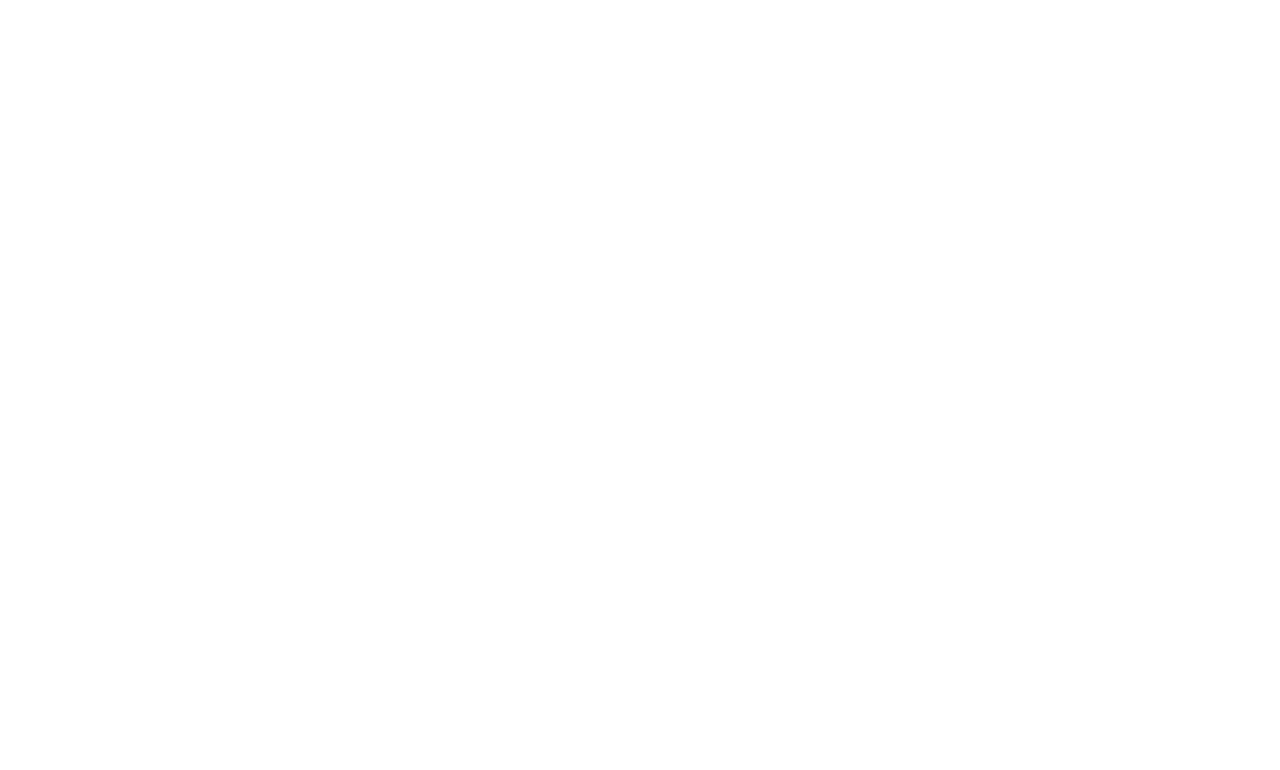
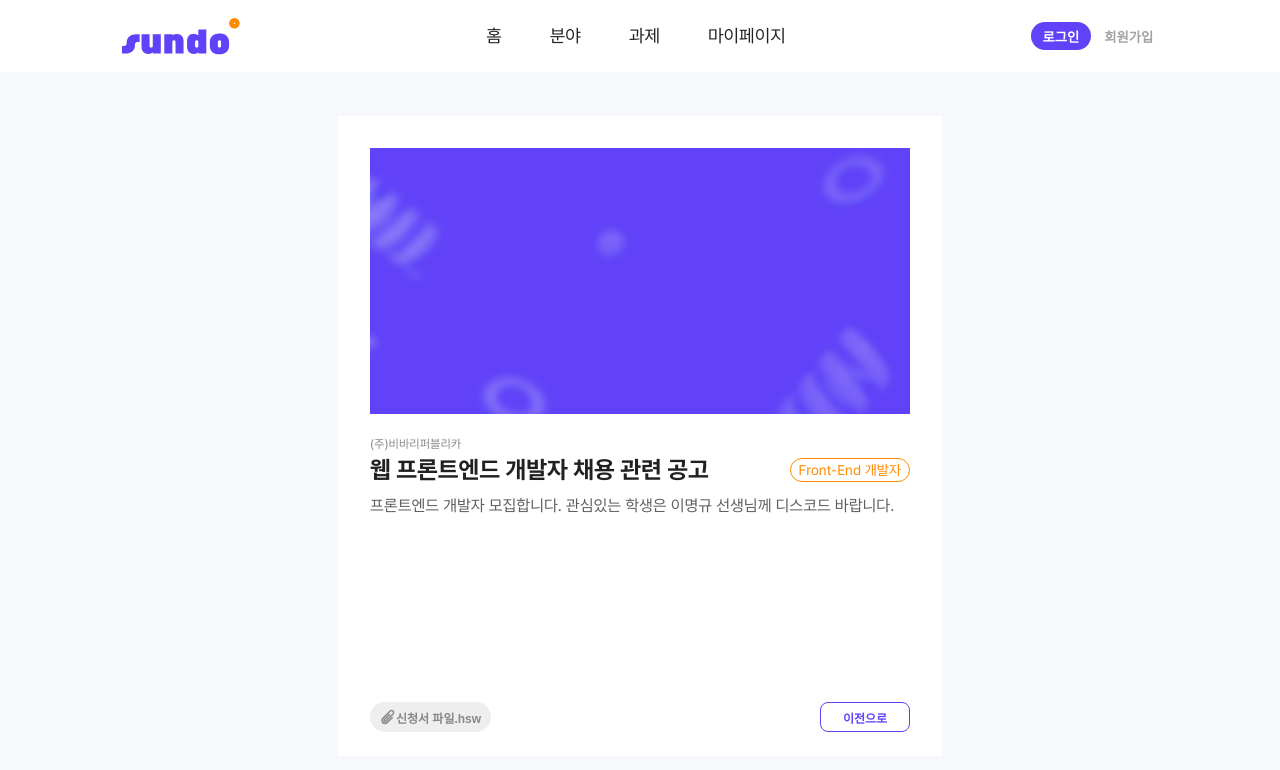
Before and after one commit to GSM-Not-Easy/Sundo-Frontend, a React (Create React App) app: page /job/1 in a window 1280 px wide. Before the commit this address had no page. Shown: the top 770 px of the page. Built offline with nearby package versions, Linux system fonts and the light colour scheme.

Commit message:
Add job detail page

```diff
--- /dev/null
+++ b/src/assets/svg/ClipIcon.jsx
@@ -0,0 +1,21 @@
+const ClipIcon = () => {
+  return (
+    <svg
+      width='16'
+      height='16'
+      viewBox='0 0 16 16'
+      fill='none'
+      xmlns='http://www.w3.org/2000/svg'
+    >
+      <path
+        d='M12.25 8.49271L7.12135 13.6214C6.55874 14.184 5.79567 14.5001 5.00002 14.5001C4.20436 14.5001 3.4413 14.184 2.87869 13.6214C2.31607 13.0588 2 12.2957 2 11.5C2 10.7044 2.31607 9.94133 2.87869 9.37871L10.172 2.08538C10.3578 1.89969 10.5783 1.75241 10.821 1.65195C11.0637 1.55149 11.3238 1.49982 11.5865 1.49988C11.8492 1.49994 12.1092 1.55174 12.3519 1.65231C12.5945 1.75289 12.815 1.90027 13.0007 2.08605C13.1864 2.27182 13.3337 2.49236 13.4341 2.73505C13.5346 2.97775 13.5862 3.23785 13.5862 3.50052C13.5861 3.76318 13.5343 4.02327 13.4338 4.26591C13.3332 4.50856 13.1858 4.72903 13 4.91471L5.70135 12.2134C5.51201 12.3949 5.25893 12.4941 4.99665 12.4908C4.73437 12.4874 4.4839 12.3812 4.29922 12.1949C4.11453 12.0087 4.01042 11.7573 4.00933 11.495C4.00823 11.2327 4.11023 10.9805 4.29335 10.7927L9.50002 5.58605M5.70735 12.2067L5.70068 12.2134'
+        stroke='#888888'
+        strokeWidth='1.5'
+        strokeLinecap='round'
+        strokeLinejoin='round'
+      />
+    </svg>
+  );
+};
+
+export default ClipIcon;
--- a/src/assets/svg/index.js
+++ b/src/assets/svg/index.js
@@ -15,3 +15,4 @@
 export { default as SearchIcon } from './SearchIcon';
 export { default as ArrowIcon } from './ArrowIcon';
 export { default as SendIcon } from './SendIcon';
+export { default as ClipIcon } from './ClipIcon';
--- /dev/null
+++ b/src/pageContainer/JobDetailPage/index.jsx
@@ -0,0 +1,59 @@
+import * as S from './style';
+import * as A from '../../assets/svg';
+import * as C from '../../components';
+import TestImg from '../../assets/png/BackGround.png';
+import { useNavigate, useParams } from 'react-router-dom';
+
+const JobDetail = () => {
+  const jobs = [
+    {
+      id: '1',
+      name: '(주)비바리퍼블리카',
+      major: 'Front-End 개발자',
+      title: '웹 프론트엔드 개발자 채용 관련 공고',
+      content:
+        '프론트엔드 개발자 모집합니다. 관심있는 학생은 이명규 선생님께 디스코드 바랍니다.',
+    },
+    {
+      id: '2',
+      name: '(주)당근',
+      major: 'UI/UX 디자이너',
+      title: 'UIUX 디자이너 채용관련 공고',
+      content:
+        '당근마켓을 개발한 (주)당근 회사에서 우리 학교 디자이너를 채용하기를 희망합니다. 지원을 희망하는 학생들은 이명규 선생님께 디스코드 바랍니다.',
+    },
+  ];
+  const { id } = useParams();
+  const selectedJob = jobs.find((job) => job.id === id);
+  const navigate = useNavigate();
+
+  return (
+    <S.JobDetail>
+      <C.Header />
+      <S.JobDetailContainer>
+        <S.JobDetailWrapper>
+          <img src={TestImg} alt='채용 공고 이미지' />
+          <S.JobDetailContent>
+            <S.JobCompanyName>{selectedJob.name}</S.JobCompanyName>
+            <S.TitleWrapper>
+              <S.Title>{selectedJob.title}</S.Title>
+              <S.Major>{selectedJob.major}</S.Major>
+            </S.TitleWrapper>
+            <S.Content>{selectedJob.content}</S.Content>
+          </S.JobDetailContent>
+          <S.ButtonContainer>
+            <S.DownloadButtonWrapper>
+              <A.ClipIcon />
+              <S.DownloadButton>신청서 파일.hsw</S.DownloadButton>
+            </S.DownloadButtonWrapper>
+            <S.BackButton onClick={() => navigate('/job')}>
+              이전으로
+            </S.BackButton>
+          </S.ButtonContainer>
+        </S.JobDetailWrapper>
+      </S.JobDetailContainer>
+    </S.JobDetail>
+  );
+};
+
+export default JobDetail;
--- /dev/null
+++ b/src/pageContainer/JobDetailPage/style.js
@@ -0,0 +1,108 @@
+import styled from 'styled-components';
+
+export const JobDetail = styled.div`
+  width: 100vw;
+  height: 100vh;
+  background-color: #f7f8fb;
+  display: flex;
+  flex-direction: column;
+  align-items: center;
+`;
+
+export const JobDetailContainer = styled.div`
+  display: flex;
+  align-items: center;
+  justify-content: center;
+  height: 100%;
+`;
+
+export const JobDetailWrapper = styled.div`
+  width: 37.75rem;
+  height: 80vh;
+  background-color: #fff;
+  display: flex;
+  flex-direction: column;
+  padding: 2rem 2rem 1.5rem 2rem;
+
+  img {
+    width: 33.75rem;
+    height: 17.5rem;
+  }
+`;
+
+export const JobDetailContent = styled.div`
+  width: 100%;
+  display: flex;
+  flex-direction: column;
+  margin-top: 1.5rem;
+  gap: 0.5rem;
+`;
+
+export const JobCompanyName = styled.span`
+  font-size: 0.75rem;
+  color: #888;
+`;
+
+export const TitleWrapper = styled.div`
+  display: flex;
+  justify-content: space-between;
+`;
+
+export const Title = styled.h1`
+  color: #212121;
+  font-size: 1.5rem;
+  font-weight: 700;
+`;
+
+export const Major = styled.span`
+  padding: 0.25rem 0.5rem;
+  border: 0.0625rem solid #ff8a00;
+  color: #ff8a00;
+  border-radius: 1.25rem;
+  font-size: 0.875rem;
+`;
+
+export const Content = styled.div`
+  height: 13rem;
+  margin-top: 0.25rem;
+  overflow: auto;
+  font-size: 1.875rem;
+  color: #5d5d5d;
+  font-size: 1rem;
+  line-height: 1.5rem;
+
+  &::-webkit-scrollbar {
+    display: none;
+  }
+`;
+
+export const ButtonContainer = styled.div`
+  display: flex;
+  justify-content: space-between;
+`;
+
+export const DownloadButtonWrapper = styled.button`
+  display: flex;
+  align-items: center;
+  justify-content: center;
+  width: 7.5625rem;
+  height: 1.875rem;
+  background-color: #eee;
+  border-radius: 1.25rem;
+`;
+
+export const DownloadButton = styled.span`
+  color: #888;
+  font-weight: 600;
+  font-size: 12px;
+`;
+
+export const BackButton = styled.button`
+  width: 5.625rem;
+  height: 1.875rem;
+  border: 1px solid #6142f8;
+  border-radius: 0.5rem;
+  color: #6142f8;
+  font-weight: 600;
+  font-size: 12px;
+`;
--- a/src/pageContainer/JobPage/index.jsx
+++ b/src/pageContainer/JobPage/index.jsx
@@ -1,22 +1,38 @@
 import * as S from './style';
 import * as C from '../../components';
 import TestImg from '../../assets/png/BackGround.png';
+import { Link } from 'react-router-dom';
 
 const JobPage = () => {
+  const test = [
+    {
+      id: '1',
+      name: '(주)비바리퍼블리카',
+      major: 'Front-End 개발자',
+    },
+    {
+      id: '2',
+      name: '(주)당근',
+      major: 'UI/UX 디자이너',
+    },
+  ];
+
   return (
     <S.Job>
       <C.Header />
       <S.JobWrapper>
         <S.JobTitle>취업진로부</S.JobTitle>
         <S.JobContent>
-          {Array.from({ length: 20 }).map(() => (
-            <S.JobItem>
-              <img src={TestImg} alt='테스트 이미지' />
-              <S.Info>
-                <S.CompanyName>(주)비바리퍼블리카</S.CompanyName>
-                <S.Major>UI/UX 디자이너</S.Major>
-              </S.Info>
-            </S.JobItem>
+          {test.map((Job) => (
+            <Link key={Job.id} to={`/job/${Job.id}`}>
+              <S.JobItem>
+                <img src={TestImg} alt='채용 공고 이미지' />
+                <S.Info>
+                  <S.CompanyName>{Job.name}</S.CompanyName>
+                  <S.Major>{Job.major}</S.Major>
+                </S.Info>
+              </S.JobItem>
+            </Link>
           ))}
         </S.JobContent>
       </S.JobWrapper>
--- a/src/pageContainer/index.js
+++ b/src/pageContainer/index.js
@@ -12,3 +12,4 @@
 export { default as WeeTeaChatPage } from './WeeTeaChatPage';
 export { default as FoodListPage } from './FoodListPage';
 export { default as JobPage } from './JobPage';
+export { default as JobDetailPage } from './JobDetailPage';
--- a/src/pages/index.js
+++ b/src/pages/index.js
@@ -8,3 +8,4 @@
 export { default as WeeTeaChat } from './weeteachat';
 export { default as FoodList } from './foodlist';
 export { default as Job } from './job';
+export { default as JobDetail } from './jobdetail';
--- /dev/null
+++ b/src/pages/jobdetail/index.jsx
@@ -0,0 +1,7 @@
+import { JobDetailPage } from '../../pageContainer';
+
+const JobDetail = () => {
+  return <JobDetailPage />;
+};
+
+export default JobDetail;
--- a/src/router/index.js
+++ b/src/router/index.js
@@ -15,6 +15,7 @@
         <Route path='/weeteachat' element={<P.WeeTeaChat />} />
         <Route path='/foodlist' element={<P.FoodList />} />
         <Route path='/job' element={<P.Job />} />
+        <Route path='/job/:id' element={<P.JobDetail />} />
       </Routes>
     </BrowserRouter>
   );
```
